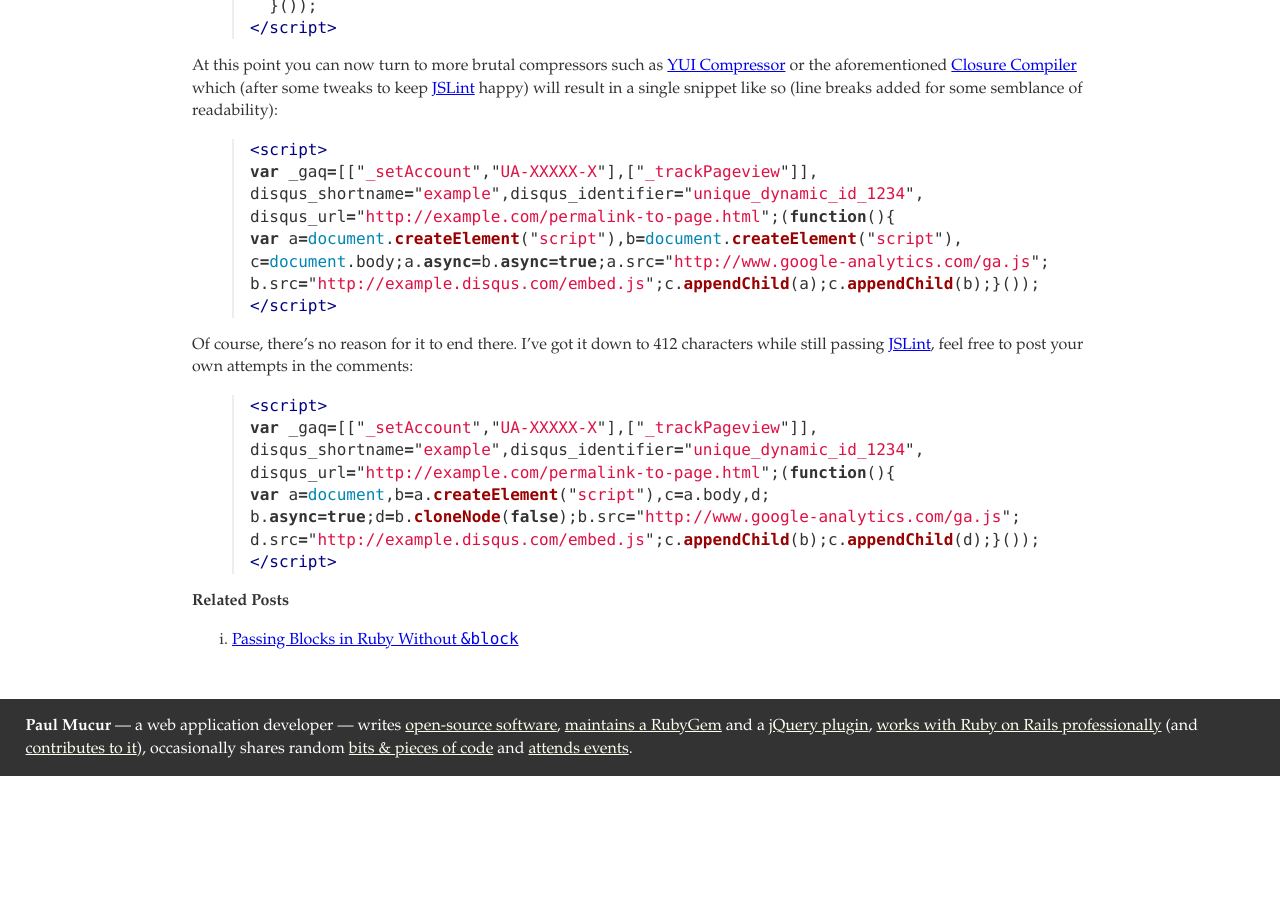
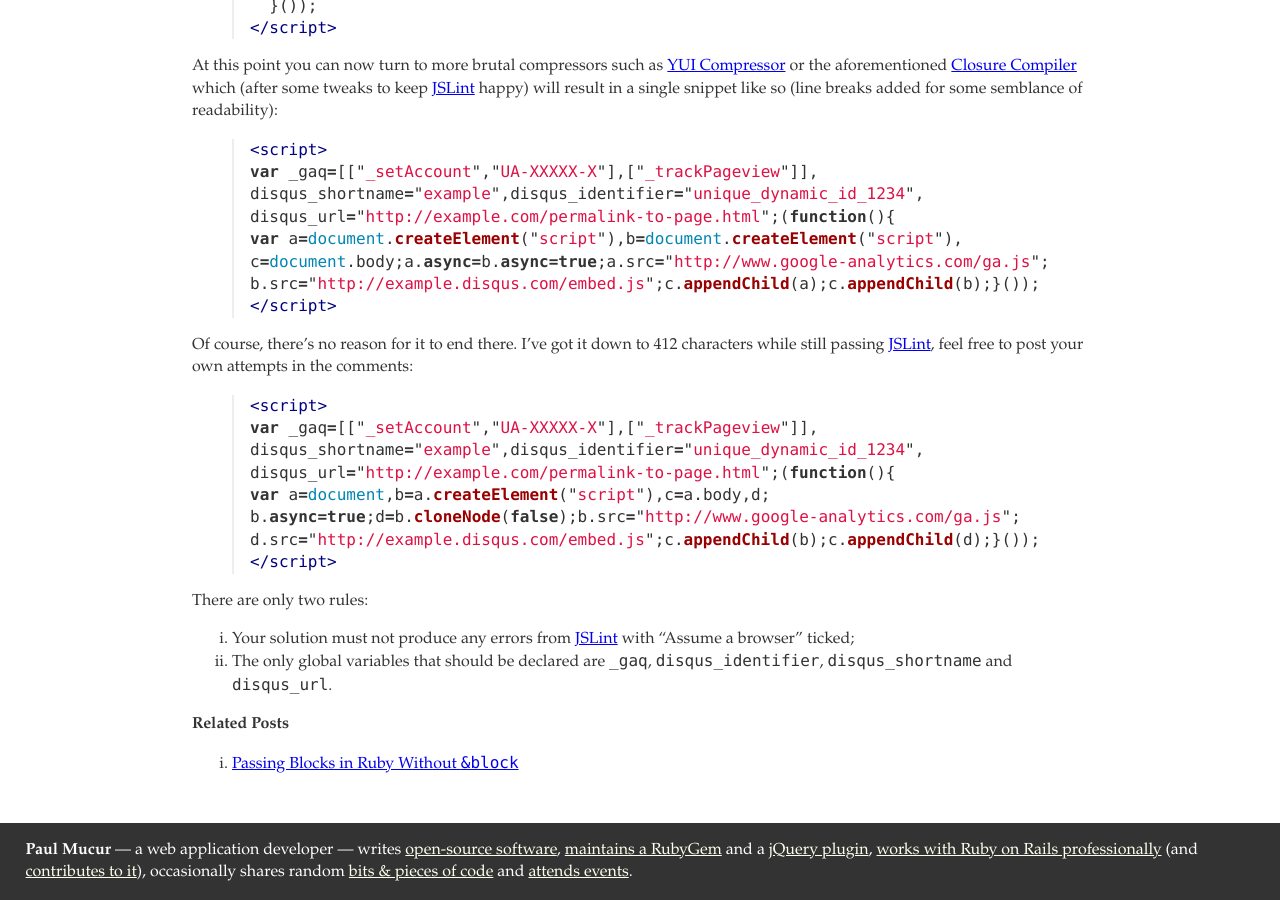
Before and after one commit to mudge/mudge.github.com, a Jekyll site: the page built from _posts/2011-01-29-combining-and-compressing-disqus-and-google-analytics-javascript.markdown, in a window 1280 px wide and 900 px high, scrolled down 4710 px. Built offline with Jekyll 4.4.1, drawn with Linux system fonts in a browser that asks for light colours; some web fonts are replaced; Markdown is read by kramdown in place of the engine named in the settings; comment, search, counter and statistics services are not loaded; before the commit the page ends 5486 px from its top, so only the background shows below that.

Commit message:
Add rules.

```diff
--- a/_posts/2011-01-29-combining-and-compressing-disqus-and-google-analytics-javascript.markdown
+++ b/_posts/2011-01-29-combining-and-compressing-disqus-and-google-analytics-javascript.markdown
@@ -287,6 +287,13 @@ d.src="http://example.disqus.com/embed.js";c.appendChild(b);c.appendChild(d);}()
 </script>
 {% endhighlight %}
 
+There are only two rules:
+
+1. Your solution must not produce any errors from [JSLint][] with "Assume a browser"
+   ticked;
+2. The only global variables that should be declared are `_gaq`, `disqus_identifier`,
+   `disqus_shortname` and `disqus_url`.
+
   [Closure Compiler]: http://closure-compiler.appspot.com/
   [DOM Monster]: http://mir.aculo.us/dom-monster/
   [DOM]: https://developer.mozilla.org/en/DOM
```
